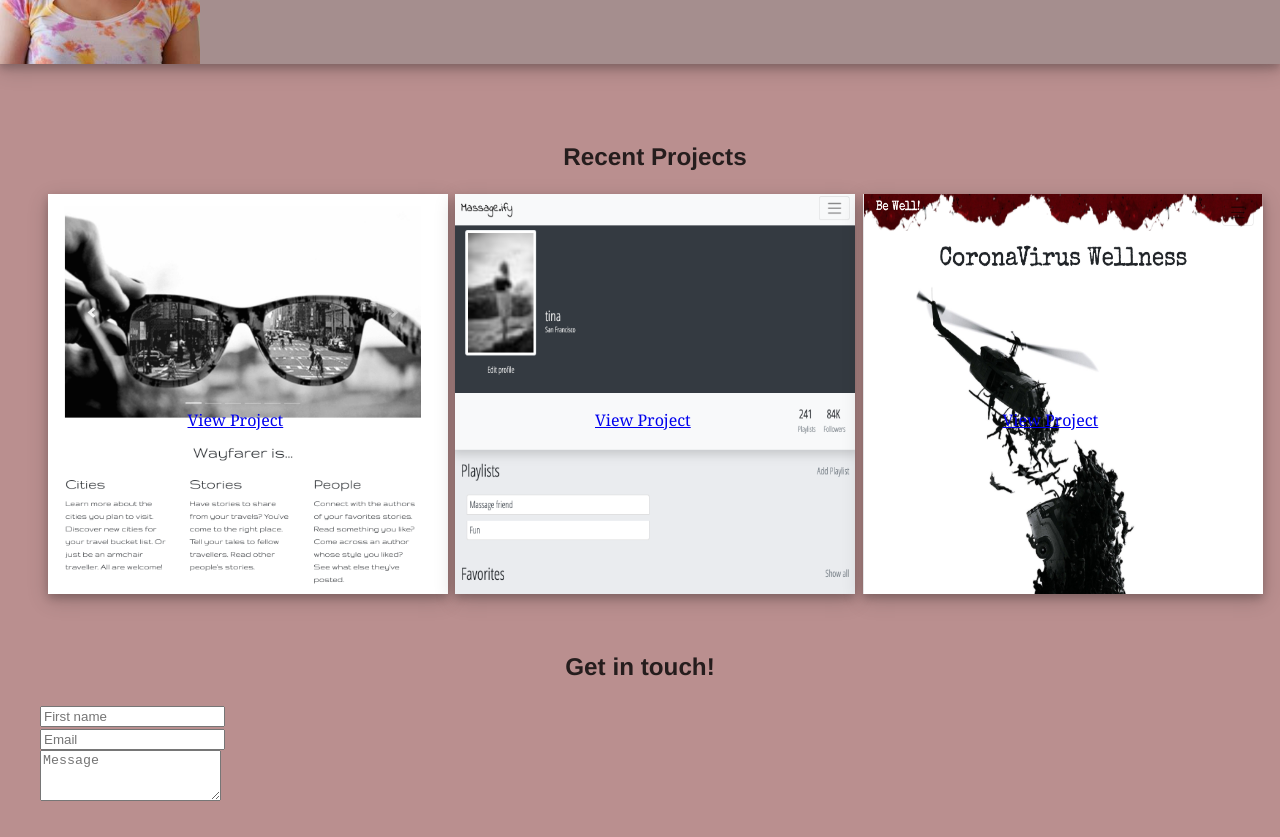
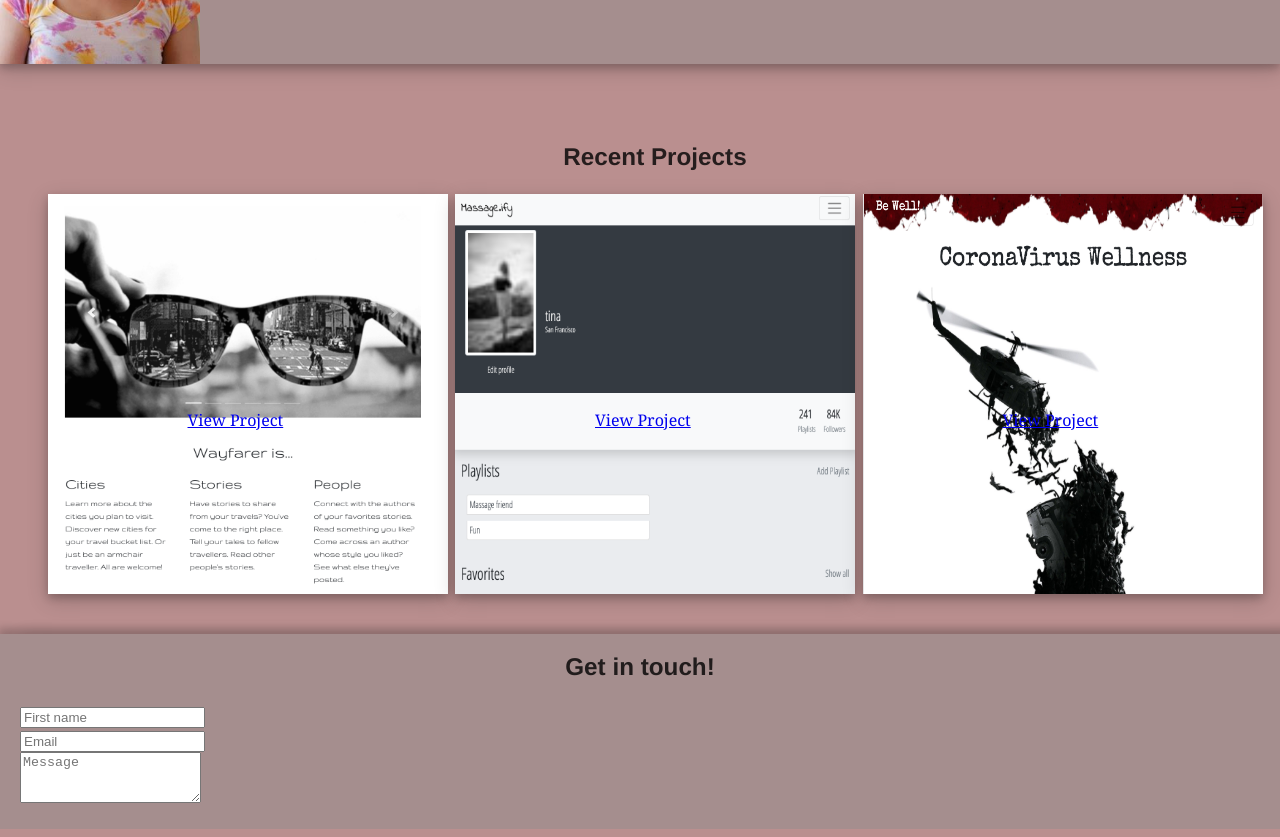
Before and after one commit to longevitytina/portfolio, a Gatsby site: page / in a window 1280 px wide. Shown: the part 202-1039 px from the top of the page. Built offline with nearby package versions, Linux system fonts and the light colour scheme; Gatsby itself is replaced by a stand-in of ours.

Commit message:
Styles contact form header and box

```diff
--- a/src/components/ContactForm.js
+++ b/src/components/ContactForm.js
@@ -16,8 +16,22 @@ export default function ContactForm() {
   }
 
   return (
-    <div style={{ margin: `30px` }}>
-      <h2 style={{ textAlign: `center` }}>Get in touch!</h2>
+    <div
+      style={{
+        padding: `10px`,
+        backgroundColor: `rgba(147, 141, 141, 0.536)`,
+        boxShadow: `8px 4px 8px 10px rgba(0, 0, 0, 0.2), 20px 6px 20px 0 rgba(0, 0, 0, 0.19)`,
+      }}
+    >
+      <h2
+        style={{
+          textAlign: `center`,
+          marginBottom: `25px`,
+          marginTop: `10px`,
+        }}
+      >
+        Get in touch!
+      </h2>
       <form
         style={{ margin: `10px` }}
         id="contact"
```
